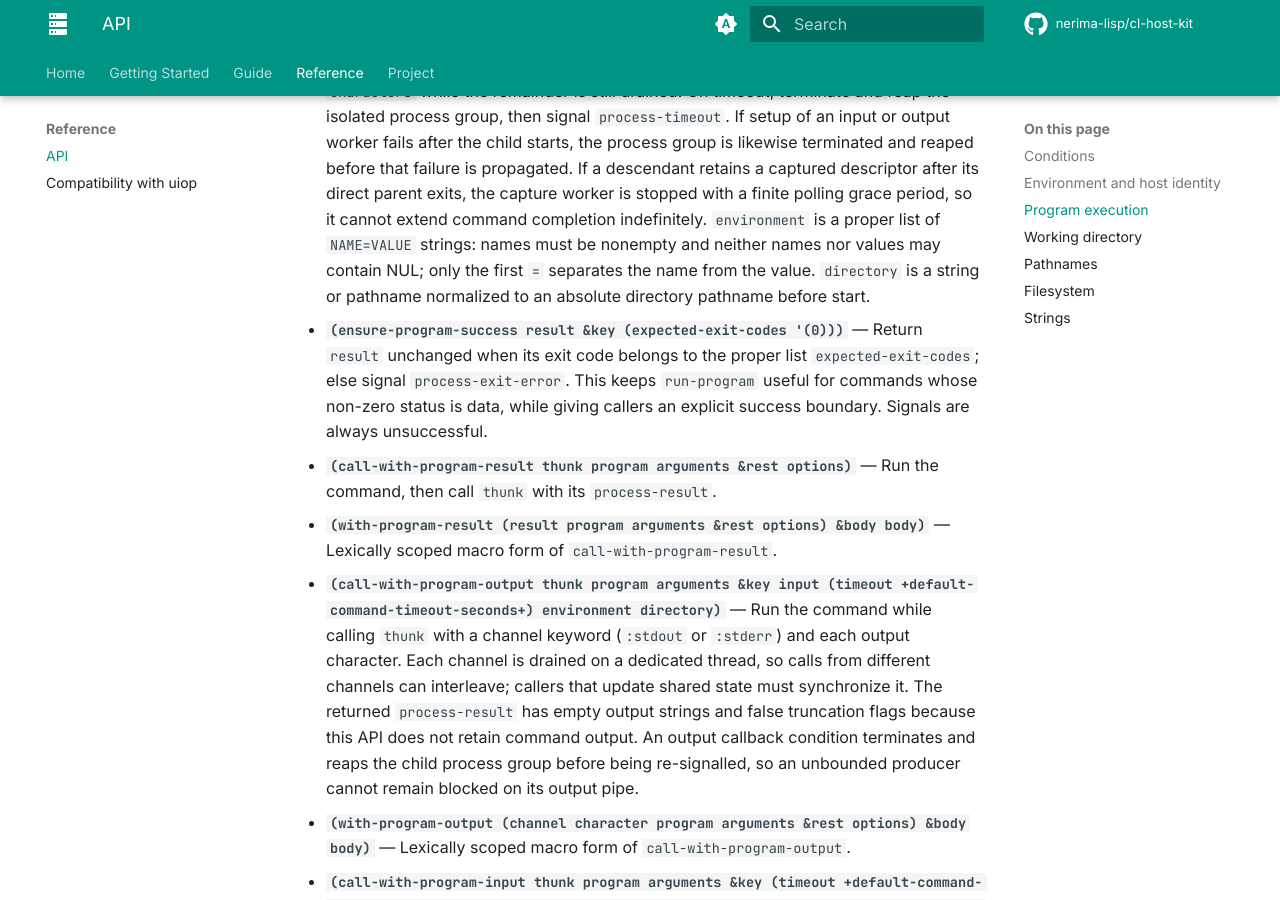
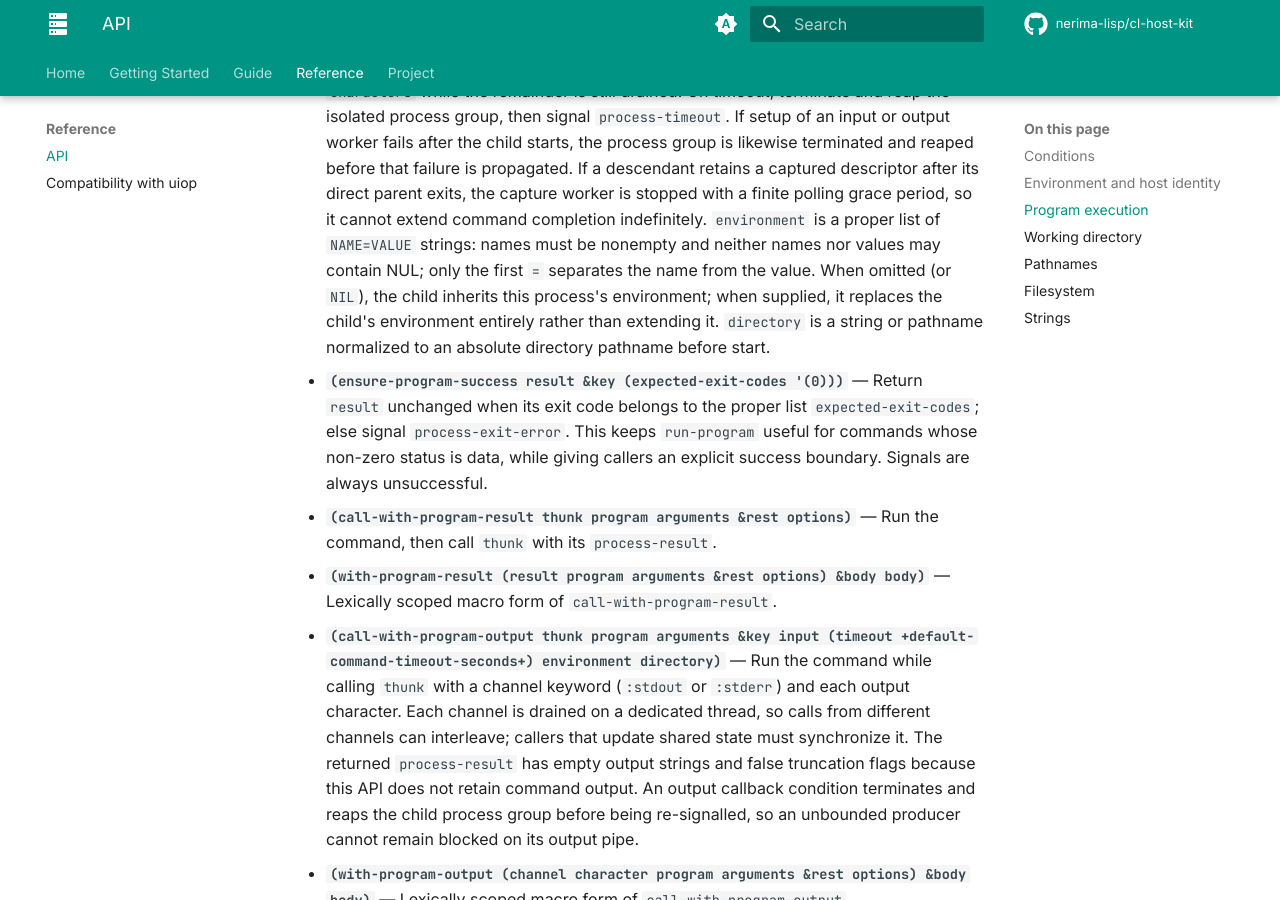
Before and after one commit to nerima-lisp/cl-host-kit, an MkDocs documentation site: the page built from docs/src/reference/api.md, in a window 1280 px wide and 900 px high, scrolled down 3386 px. Built offline with MkDocs 1.6.1 and Material for MkDocs 9.7.7, drawn with Linux system fonts in a browser that asks for light colours; comment, search, counter and statistics services are not loaded.

Commit message:
docs: document run-program's environment-inheritance default
Spell out what src/process.lisp:8bb0372 fixed: omitting :environment
inherits this process's environment, and supplying it replaces the
child's environment rather than extending it. Neither was previously
documented.

```diff
--- a/docs/src/reference/api.md
+++ b/docs/src/reference/api.md
@@ -143,8 +143,10 @@ scope macros.
   cannot extend command completion indefinitely.
   `environment` is a proper list of `NAME=VALUE` strings: names must be nonempty
   and neither names nor values may contain NUL; only the first `=` separates the
-  name from the value. `directory` is a string or pathname normalized to an
-  absolute directory pathname before start.
+  name from the value. When omitted (or `NIL`), the child inherits this
+  process's environment; when supplied, it replaces the child's environment
+  entirely rather than extending it. `directory` is a string or pathname
+  normalized to an absolute directory pathname before start.
 - **`(ensure-program-success result &key (expected-exit-codes '(0)))`** — Return
   `result` unchanged when its exit code belongs to the proper list
   `expected-exit-codes`; else
```
